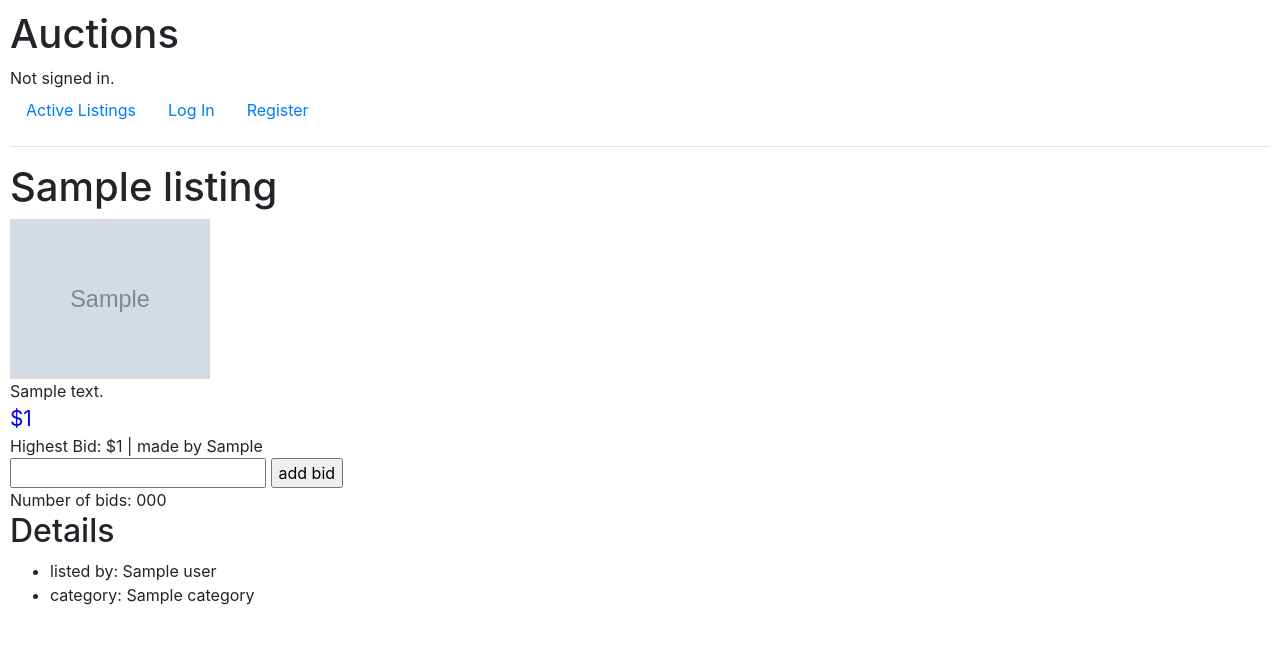
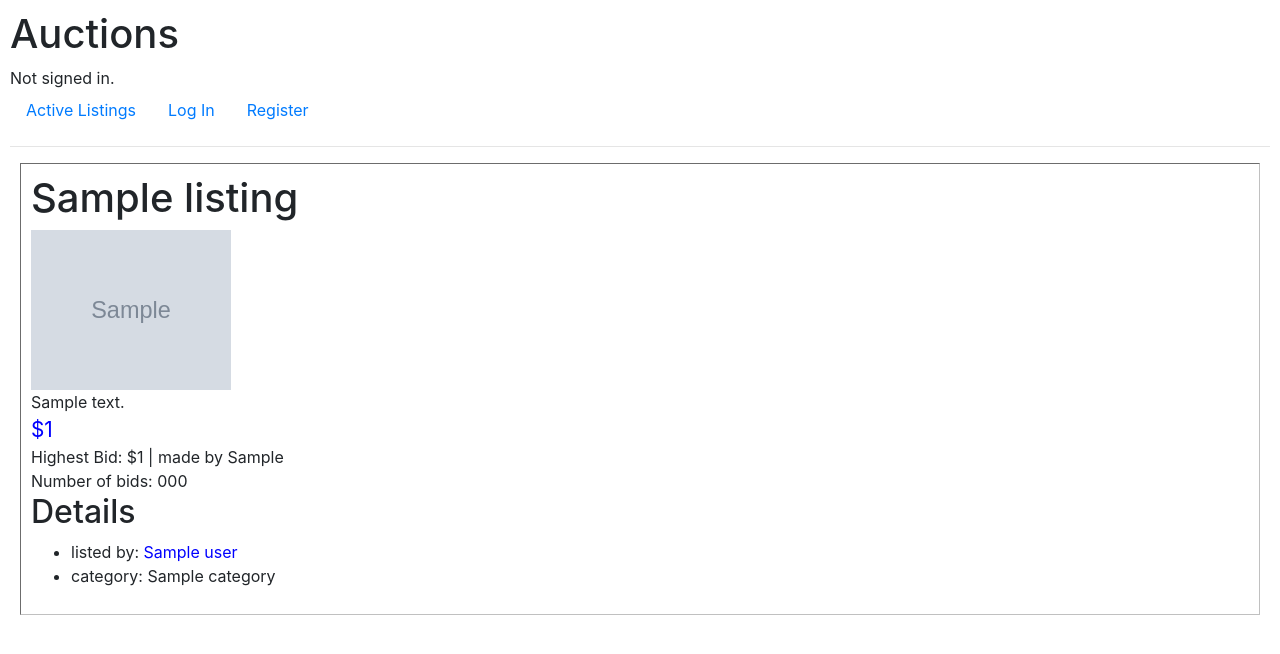
Before and after one commit to ArthurCintra01/Commerce-webapp, a Django app: template commerce/auctions/templates/auctions/listing.html in a window 1280 px wide. Shown: the top 654 px of the page. Run offline with Django 3.2, Linux system fonts and the light colour scheme; tables that the repository leaves empty hold one stand-in row (values such as "Sample post"); the template is opened without the code that fills it: values that come from a table or form of the project are taken from there, most other values are stand-ins (such as "Sample title", 1, 10 or a date in 2020); grey boxes marked "Sample" are stand-in pictures; some libraries are stand-ins or nearby versions.

Commit message:
change_listing

```diff
--- a/commerce/auctions/templates/auctions/listing.html
+++ b/commerce/auctions/templates/auctions/listing.html
@@ -6,10 +6,17 @@
         font-size: 1.3em;
         color: blue;
     }
+    .listing{
+        border: 1px solid #c0c0c0;
+        border-style: inset;
+        margin: 10px;
+        padding: 10px;
+    }
 </style>
 {% endblock %}
 
 {% block body %}
+    <div class="listing">
         <h1>{{listing.title}}</h1>
         {% if listing.image %}
             <img alt="No image" src={{listing.image}} width='200' height="160"><br>
@@ -29,16 +36,23 @@
             Highest Bid: ${{max_bid}} | made by {{bid_user}}<br>
             {% endif %}
         </div>
+        {% if user.is_authenticated %}
         <form method='post' action="{% url 'add_bid' listing.id %}">
             {% csrf_token %}
-        <input type="text" name="bid">
+            <input type="number" step="0.01" min="{{listing.current_bid}}" name="bid">
             <input type="submit" value="add bid">
         </form>
+        {% endif %}
         Number of bids: {{listing.number_of_bids}}
 
         <h2>Details</h2>
         <ul>
-        <li>listed by: {{listing.user}}</li>
+            {% if listing.user == current_user %}
+            <li>listed by: you</li>
+            {% else %}
+            <li>listed by: <p style="display: inline-block; color:blue; margin-bottom: 0;">{{listing.user}}</p></li>
+            {% endif %}
             <li>category: {{listing.category}}</li>
         </ul>
+    </div>
 {% endblock %}
```
Also changed, not shown: commerce/auctions/views.py (+15 -5 lines), commerce/db.sqlite3. Lines whose indentation alone changed are shown as unchanged.
